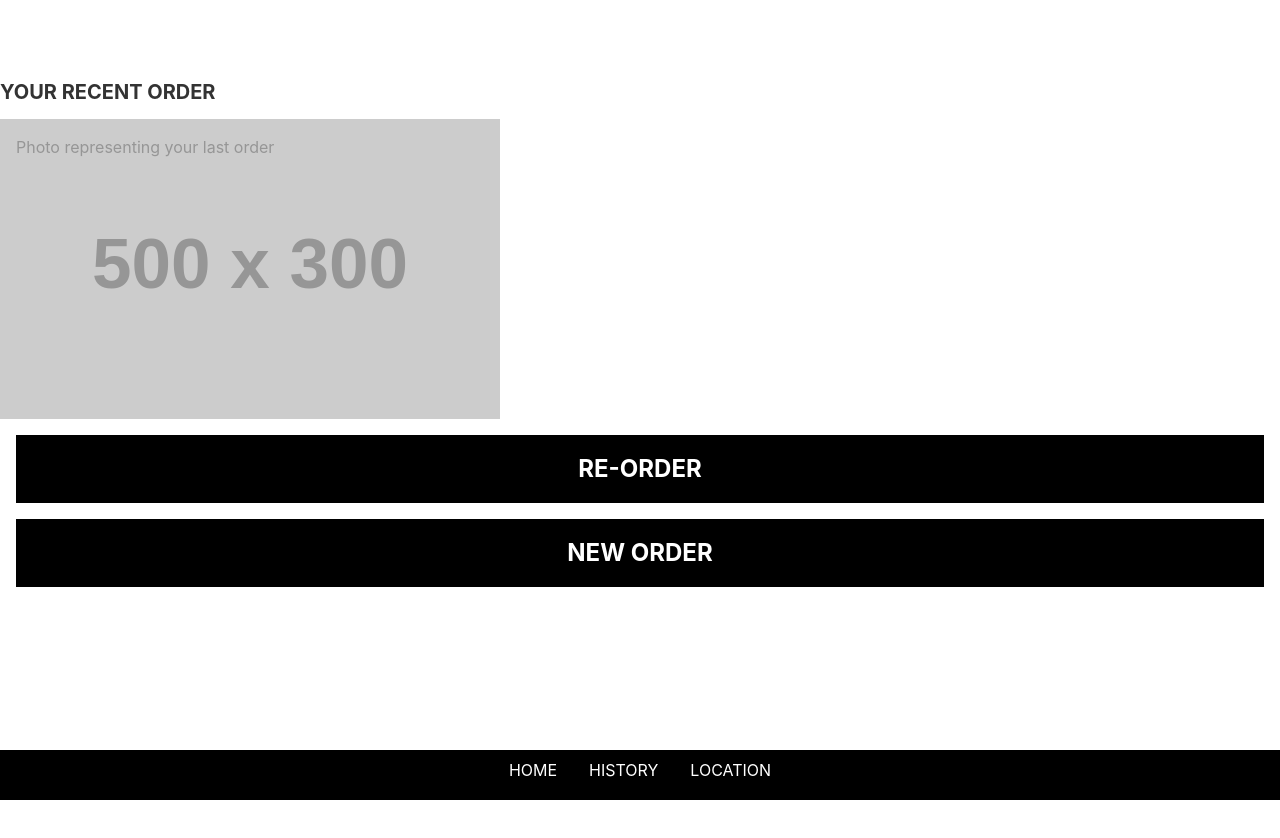
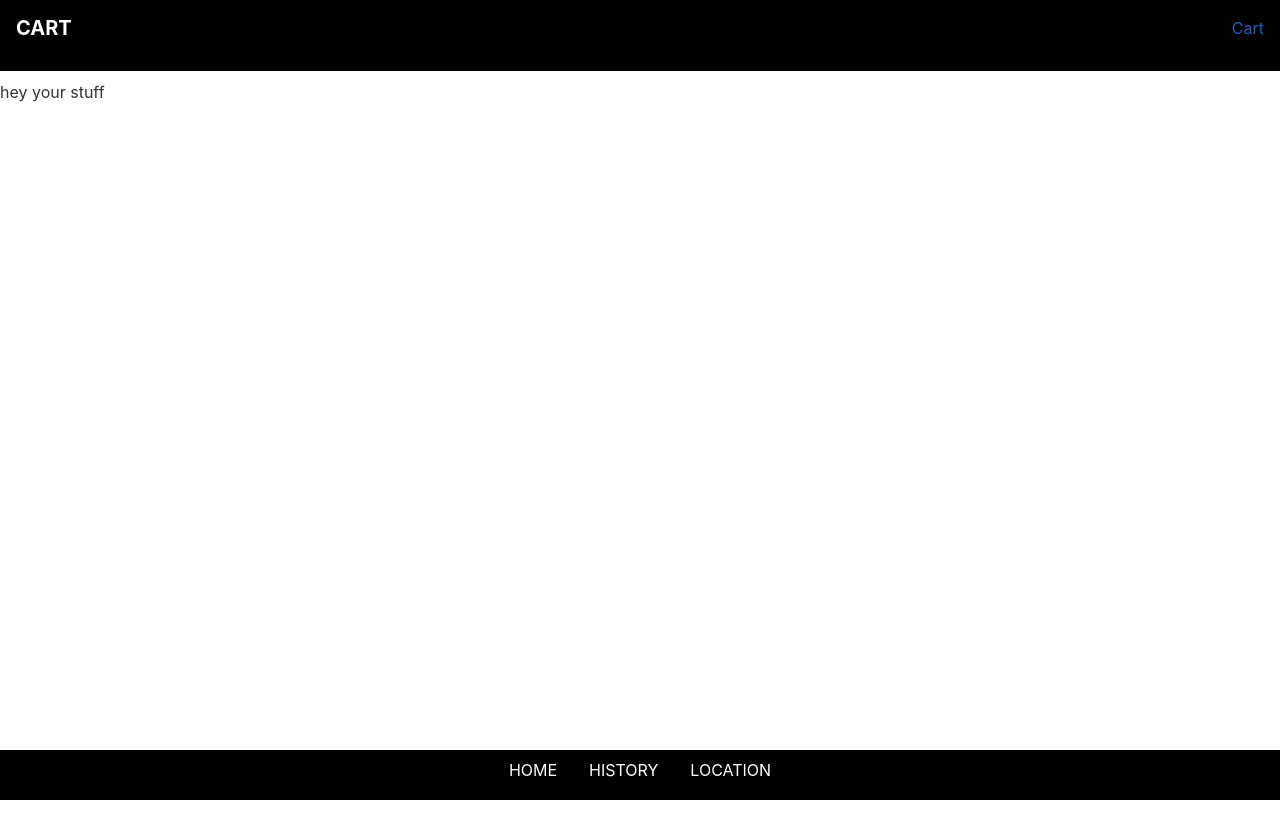
Before and after one commit to buildit/projecttaco, a React app: page /cart in a window 1280 px wide. Both pictures are taken after a click on the link "RE-ORDER". Built offline with nearby package versions, Linux system fonts and the light colour scheme; placeholder pictures from the web are drawn by us.

Commit message:
Add cart placeholder

```diff
--- a/src/assets/stylesheets/components/_view-title.scss
+++ b/src/assets/stylesheets/components/_view-title.scss
@@ -2,6 +2,7 @@
   background: black;
   color: white;
   display: flex;
-  justify-content: center;
+  flex-direction: row;
+  justify-content: space-between;
   padding: 1rem;
 }
--- a/src/components/ViewTitle.js
+++ b/src/components/ViewTitle.js
@@ -1,7 +1,11 @@
 import React from 'react';
+import { Link } from 'react-router';
 
 const ViewTitle = ({ title }) => (
-  <h1 className="view-title">{title}</h1>
+  <div className="view-title">
+    <h1>{title}</h1>
+    <Link to="/cart"><span>Cart</span></Link>
+  </div>
 )
 
 export default ViewTitle;
--- a/src/index.js
+++ b/src/index.js
@@ -5,6 +5,7 @@ import Orders from './views/Orders';
 import Landing from './views/Landing';
 import Location from './views/Location';
 import Menu from './views/Menu';
+import Cart from './views/Cart';
 import { Router, Route, hashHistory } from 'react-router';
 import { Provider } from 'react-redux';
 
@@ -19,9 +20,8 @@ render((
         <Route path="/landing" component={Landing}/>
         <Route path="/location" component={Location}/>
         <Route path="/menu" component={Menu}/>
+        <Route path="/cart" component={Cart}/>
         {
-          /* cart */
-          /* payment */
           /* receipt */
           /* history */
         }
--- /dev/null
+++ b/src/views/Cart.js
@@ -0,0 +1,21 @@
+import React, { Component } from 'react';
+import { Link } from 'react-router';
+import Nav from '../components/Nav';
+import TacoCrumbs from '../components/TacoCrumbs';
+import MenuCategoryList from '../components/MenuCategoryList';
+import MenuItemList from '../components/MenuItemList';
+import ViewTitle from '../components/ViewTitle';
+
+class Cart extends Component {
+  render() {
+    return(
+      <div className="view menu">
+        <ViewTitle title="Cart" />
+        <div>hey your stuff</div>
+        <Nav />
+      </div>
+    )
+  }
+};
+
+export default Cart;
```
Also changed, not shown: dist/bundle.js.
